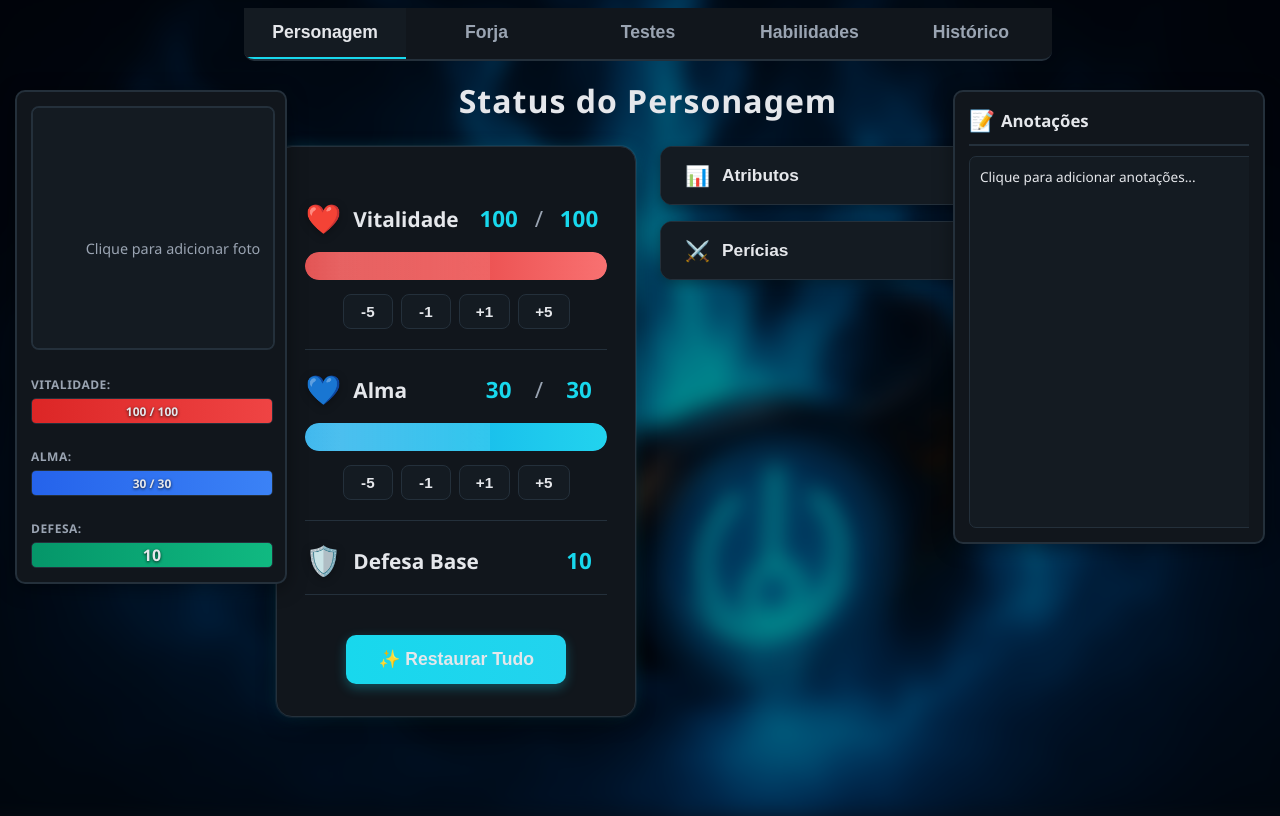
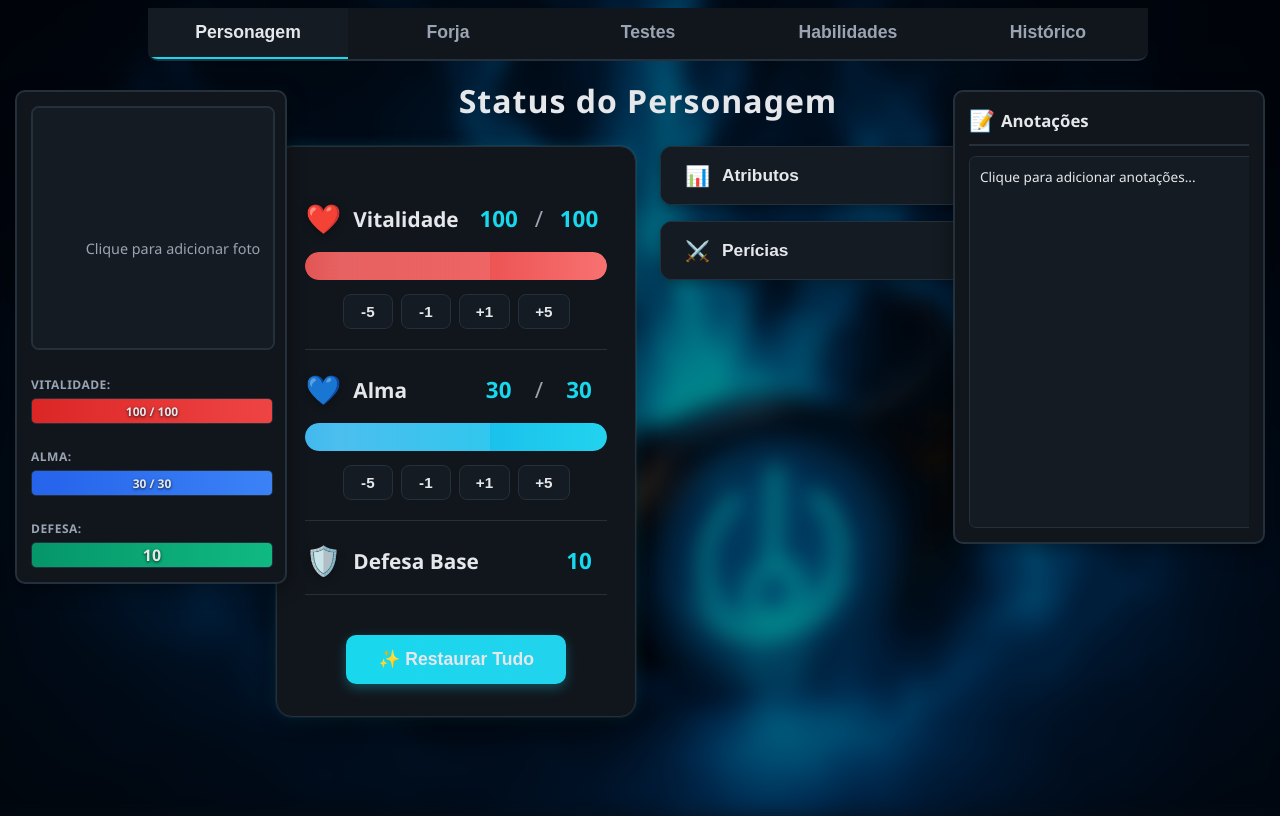
Before and after one commit to PedroAugusto08/LIGHT, a Next.js app: page / in a window 1280 px wide. Built offline with nearby package versions, Linux system fonts and the light colour scheme.

Commit message:
Update style.css

```diff
--- a/public/style.css
+++ b/public/style.css
@@ -46,14 +46,14 @@ body.modal-open {
 .tabs-bar {
     display: flex;
     gap: 0;
-    width: 100%;
-    max-width: 1000px;
+    width: 1000px;
     margin: 0 auto 18px auto;
     border-bottom: 2px solid var(--border);
     background: var(--surface);
     border-radius: 0 0 10px 10px;
     overflow: hidden;
     flex-shrink: 0;
+    position: relative;
 }
 .tab-btn {
     flex: 1 1 0;
```
